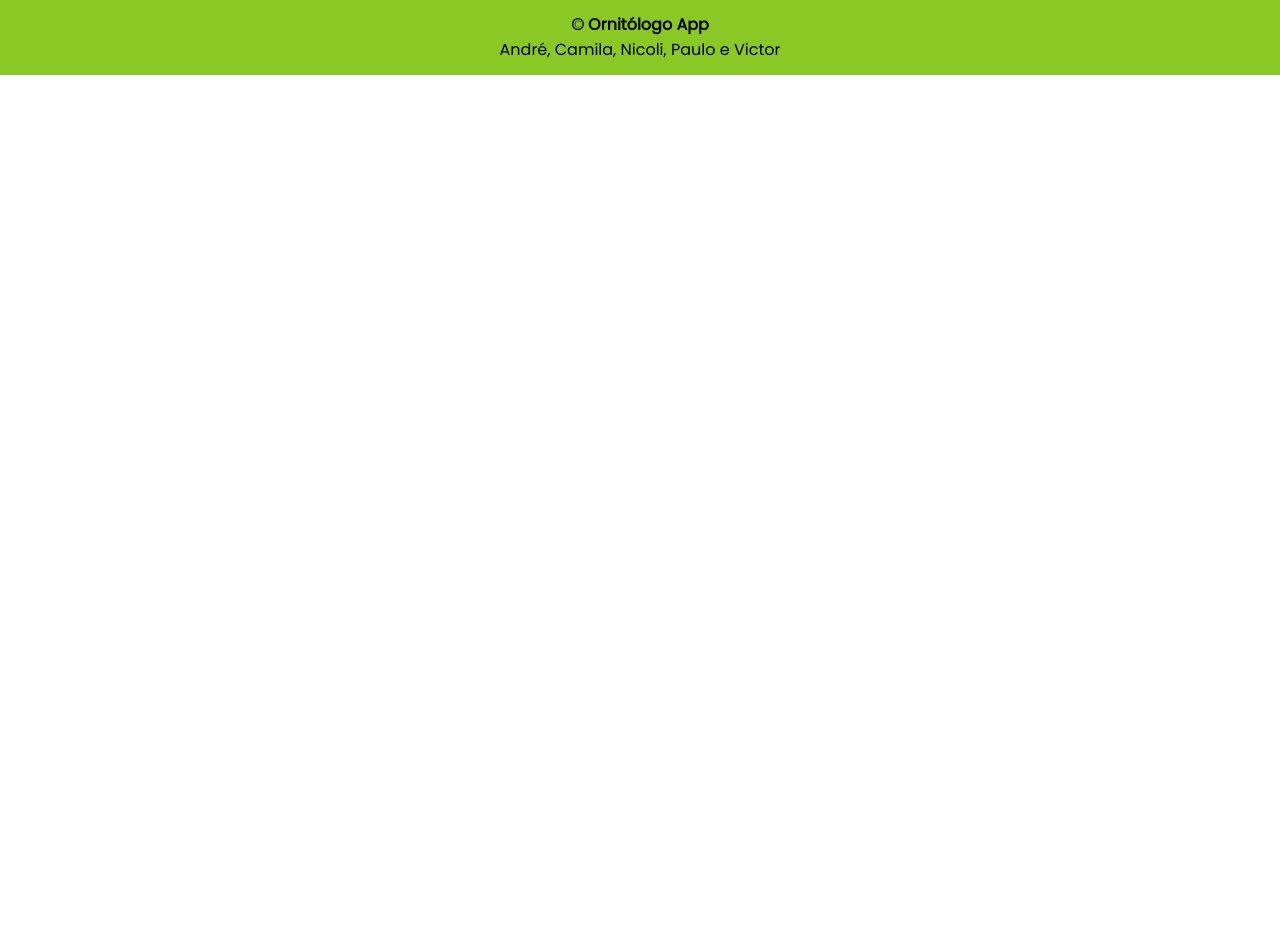
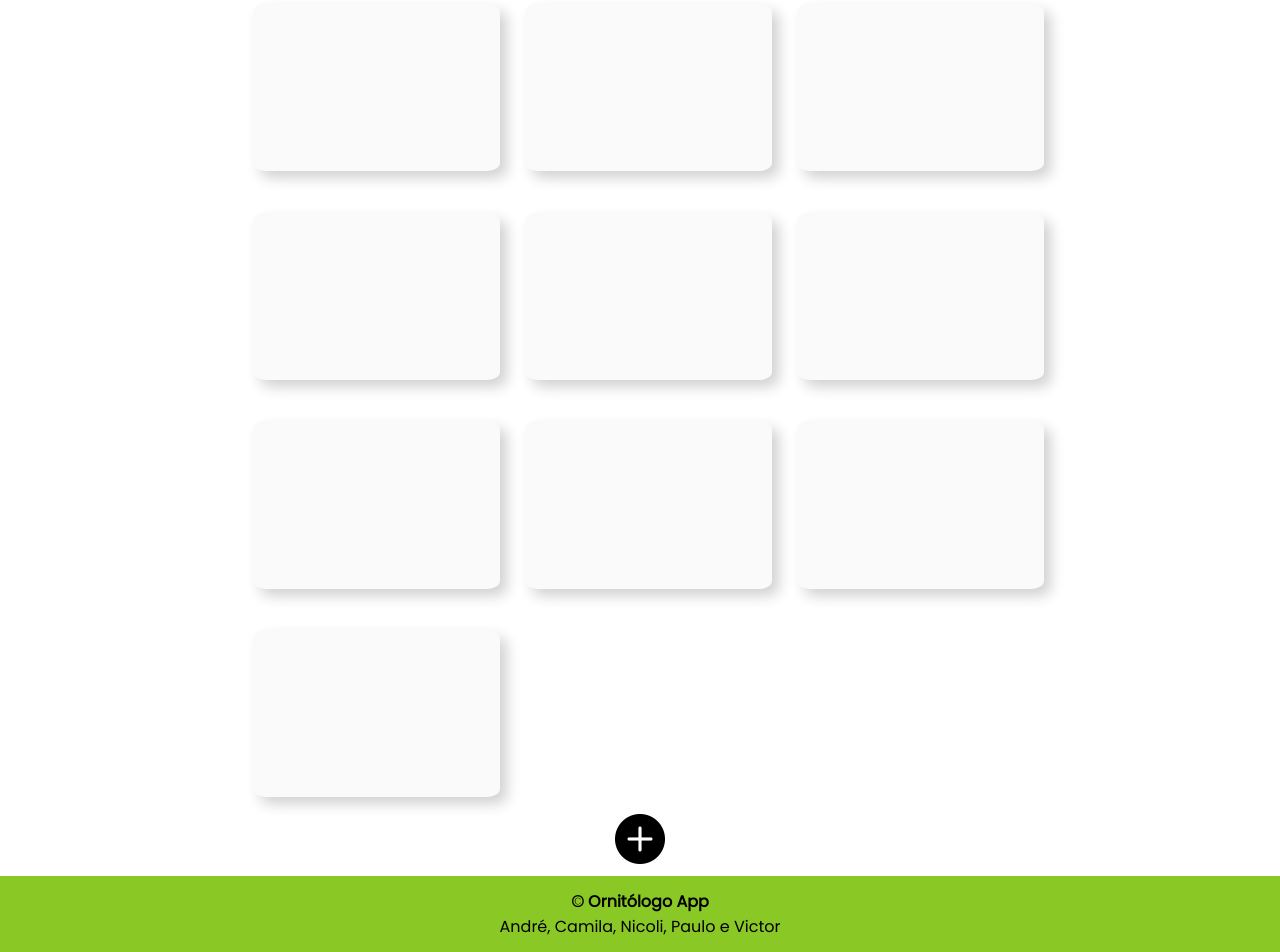
Before and after one commit to cahcastroc/ornitologo_app, a React (Create React App) app in the folder frontend/: page /anotacao in a window 1280 px wide. Shown: the part 454-1406 px from the top of the page. Before the commit the page ends 800 px from the top, so only its background shows below. Built offline with nearby package versions, Linux system fonts and the light colour scheme; the HTML template or start-up script is replaced by a standard one.

Commit message:
cria estrutura final pagina

```diff
--- a/frontend/src/pages/anotacao/Anotacao.css
+++ b/frontend/src/pages/anotacao/Anotacao.css
@@ -1,5 +1,11 @@
-.container{
+.anotacao-container{
     display: flex;
     flex-direction: column;
     align-items: center;
 }
+
+.anotacoes-grid-container{
+    display: grid;
+    gap: 32px;
+    grid-template-columns: 1fr 1fr 1fr;
+}
--- a/frontend/src/pages/anotacao/Anotacao.tsx
+++ b/frontend/src/pages/anotacao/Anotacao.tsx
@@ -1,15 +1,41 @@
 import "./Anotacao.css";
 import jaoDeBarro from "../../assets/jaodebarro.png";
+import Card from "../../components/card/Card"
+import { IconButton } from "@mui/material";
+import btAdd from "../../assets/btadd.png";
+import { useNavigate } from "react-router-dom";
+
 
 const Anotacao = () => {
   let userName = "Rhaisa"
+  const navigate = useNavigate();
+
   return (
-    <div className="container">
+    <div className="anotacao-container">
       <img src={jaoDeBarro} alt="" />
       <h2>Seja bem vindo(a), {userName}!</h2>
-      <div className="anotacoes-container">
-        <h3>Minhas Anotações</h3>
+      <h3>Minhas Anotações</h3>
+      <div className="anotacoes-grid-container">
+        <Card></Card>
+        <Card></Card>
+        <Card></Card>
+        <Card></Card>
+        <Card></Card>
+        <Card></Card>
+        <Card></Card>
+        <Card></Card>
+        <Card></Card>
+        <Card></Card>
       </div>
+      <IconButton
+        aria-label="add-ave"
+        size="large"
+        onClick={() => {
+          navigate("/cadastroave");
+        }}
+      >
+        <img className="btn" src={btAdd} alt="botao-add" />
+      </IconButton>
     </div>
   );
 };
```
Also changed, not shown: frontend/src/pages/anotacao/AnotacaoService.tsx (added, +10 -0 lines).
